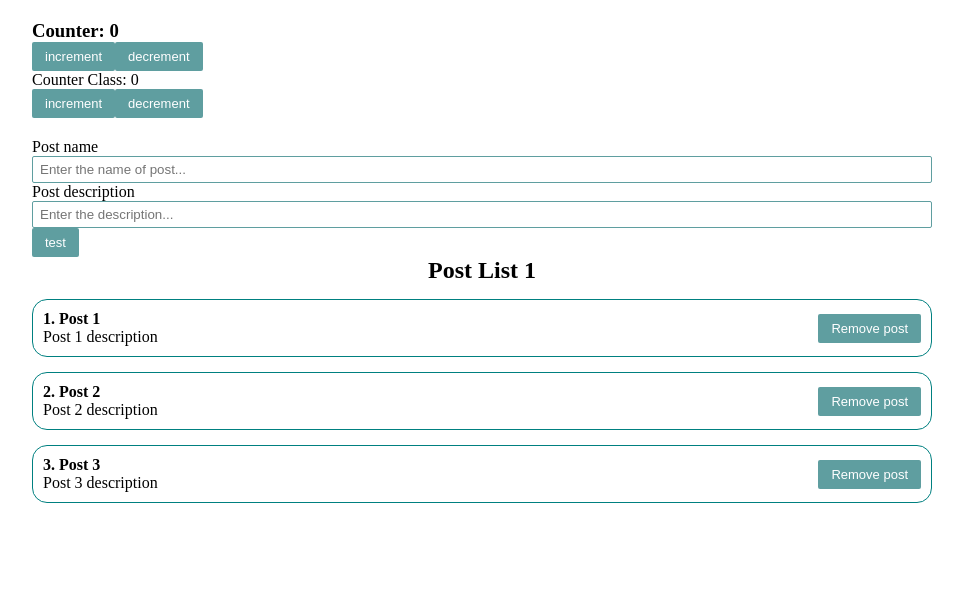
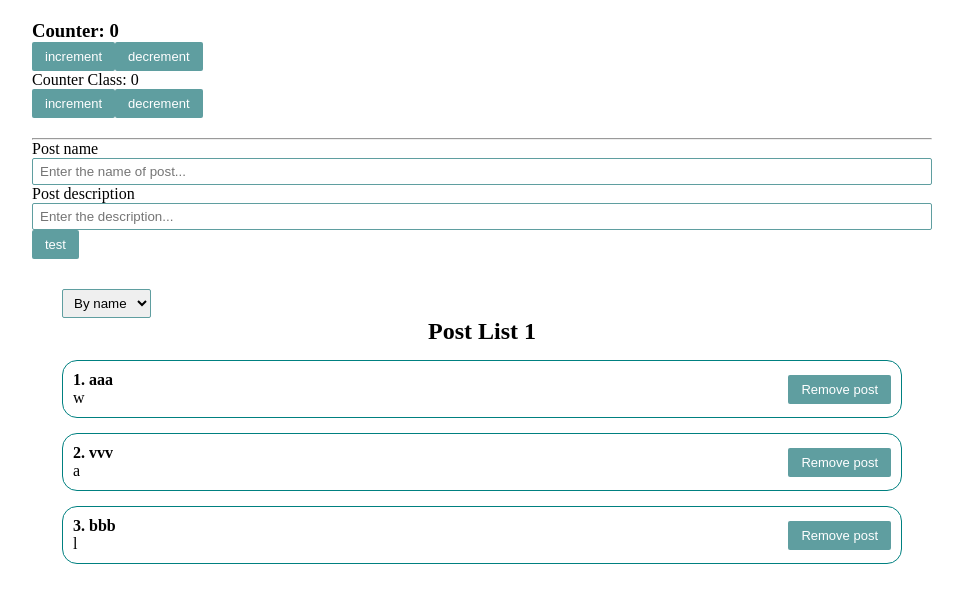
Before and after one commit to fromintel/react_base, a React (Create React App) app: page / in a window 1280 px wide. Shown: the top 602 px of the page, without its empty margins (158-1121 px from the left). Built offline with nearby package versions, Linux system fonts and the light colour scheme.

Commit message:
0.1 [react-base] Create a logic to sort posts

```diff
--- a/src/App.js
+++ b/src/App.js
@@ -4,13 +4,16 @@ import ClassCounter from "./components/ClassCounter";
 import './styles/App.css';
 import PostList from "./components/PostList";
 import PostForm from "./components/PostForm";
+import CoreSelect from "./components/UI/CoreSelect/CoreSelect";
 
 function App() {
     const [posts, setPosts] = useState([
-        {id: 1, title: 'Post 1', desc: 'Post 1 description'},
-        {id: 2, title: 'Post 2', desc: 'Post 2 description'},
-        {id: 3, title: 'Post 3', desc: 'Post 3 description'},
+        {id: 1, title: 'aaa', desc: 'w'},
+        {id: 2, title: 'vvv', desc: 'a'},
+        {id: 3, title: 'bbb', desc: 'l'},
     ])
+
+    const [selectedSort, setSelectedSort] = useState('')
 
     const createPost = (newPost) => {
         setPosts([ ...posts, newPost ])
@@ -20,17 +23,36 @@ function App() {
         setPosts(posts.filter((p) => post.id !== p.id));
     }
 
+    const sortPosts = (sortValue) => {
+        setSelectedSort(sortValue);
+        setPosts([...posts].sort((a, b) => a[sortValue].localeCompare(b[sortValue])))
+    }
+
     return (
         <div className="App">
             <div className="counters">
                 <Counter/>
                 <ClassCounter/>
             </div>
+            <hr/>
             <PostForm create={createPost}/>
-            { posts.length
-                ? <PostList remove={removePost} posts={posts} title={'Post List 1'}/>
-                : <div>Any post is not found...</div>
-            }
+            <section className={'posts-list'}>
+                <div className={'posts-list__sort'}>
+                    <CoreSelect
+                        value={selectedSort}
+                        onChange={sortPosts}
+                        defaultOption='Sort by'
+                        options={[
+                            { title: 'By name', value: 'title' },
+                            { title: 'By desc', value: 'desc' },
+                        ]}
+                    />
+                </div>
+                { posts.length
+                    ? <PostList remove={removePost} posts={posts} title={'Post List 1'}/>
+                    : <div>Any post is not found...</div>
+                }
+            </section>
 
         </div>
     );
```
